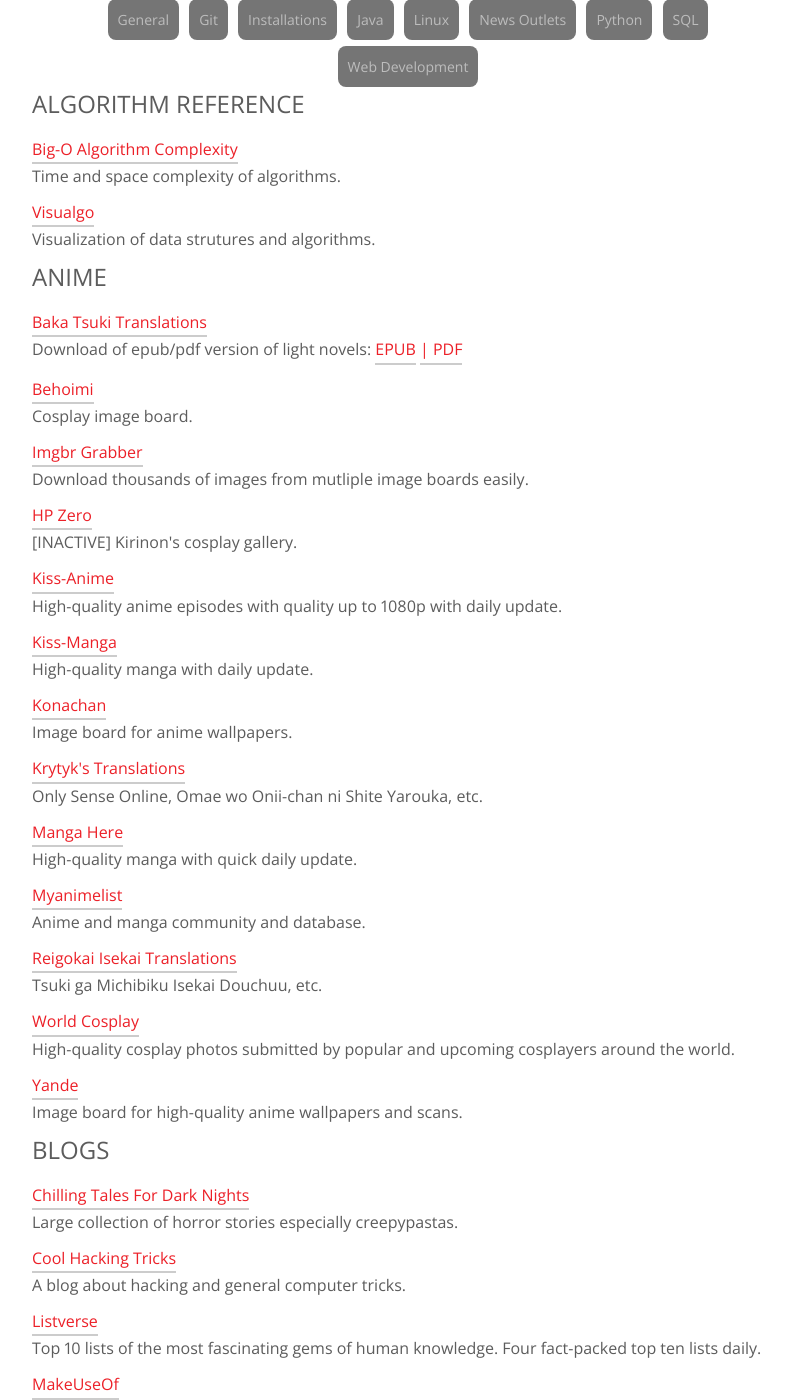
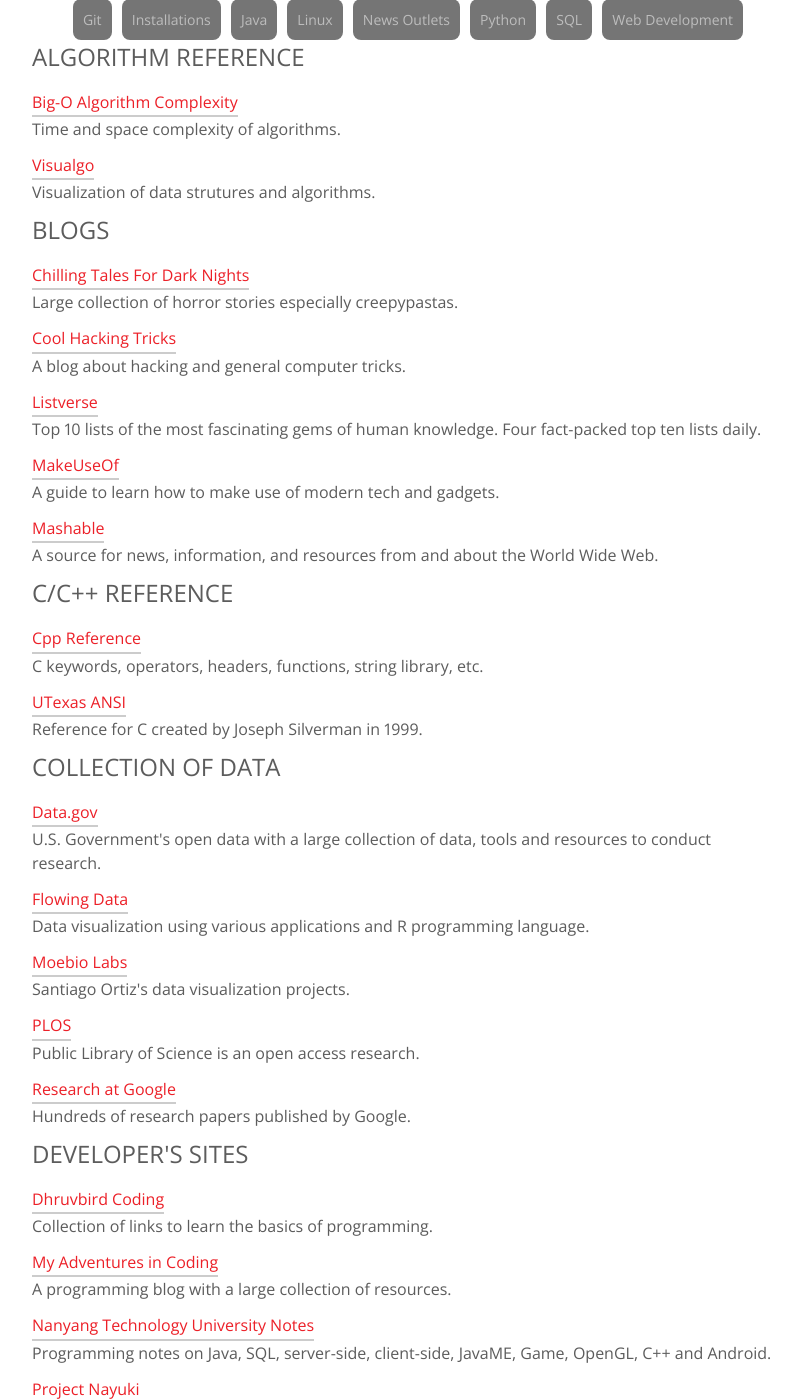
Before and after one commit to hmly/hmly.github.io, a Jekyll site: the page built from references.html, in a window 1280 px wide and 1400 px high, scrolled down 284 px. Shown: the whole window, without its empty margins (232-1033 px from the left). Built offline with Jekyll 4.4.1, drawn with Linux system fonts in a browser that asks for light colours.

Commit message:
Update references

```diff
--- a/references.html
+++ b/references.html
@@ -7,7 +7,6 @@ permalink: /references/
 
 <div id="all-elements">
     <div class="text-block">Algorithm</div>
-    <div class="text-block">Anime</div>
     <div class="text-block">Blogs</div>
     <div class="text-block">C/C++</div>
     <div class="text-block">Collection of Data</div>
@@ -33,50 +32,6 @@ permalink: /references/
 
         <b><a href="http://visualgo.net/">Visualgo</a></b>
         <p>Visualization of data strutures and algorithms.</p>
-    </div>
-    <div class="col">
-        <h3>ANIME</h3>
-        <b><a href="http://www.baka-tsuki.org/forums/viewtopic.php?f=44&t=4964">Baka Tsuki Translations</a></b>
-        <p>Download of epub/pdf version of light novels:
-            <a href="http://ln.m-chan.org/v3/index.php">EPUB</a>
-            <a href="https://www.mediafire.com/?6a6tgxa6o18vk#6a6tgxa6o18vk"> | PDF</a>
-        </p>
-
-        <b><a href="http://behoimi.org/post">Behoimi</a></b>
-        <p>Cosplay image board.</p>
-
-        <b><a href="https://github.com/bionus/imgbrd-grabber">Imgbr Grabber</a></b>
-        <p>Download thousands of images from mutliple image boards easily.</p>
-
-        <b><a href="http://kirinon.exblog.jp/page/1/">HP Zero</a></b>
-        <p>[INACTIVE] Kirinon's cosplay gallery.</p>
-
-        <b><a href="http://kissanime.com/">Kiss-Anime</a></b>
-        <p>High-quality anime episodes with quality up to 1080p with daily update.</p>
-
-        <b><a href="http://kissmanga.com/">Kiss-Manga</a></b>
-        <p>High-quality manga with daily update.</p>
-
-        <b><a href="http://konachan.com/post">Konachan</a></b>
-        <p>Image board for anime wallpapers.</p>
-
-        <b><a href="http://krytykal.org/">Krytyk's Translations</a></b>
-        <p>Only Sense Online, Omae wo Onii-chan ni Shite Yarouka, etc.</p>
-
-        <b><a href="http://www.mangahere.co/">Manga Here</a></b>
-        <p>High-quality manga with quick daily update.</p>
-
-        <b><a href="http://myanimelist.net/">Myanimelist</a></b>
-        <p>Anime and manga community and database.</p>
-
-        <b><a href="https://isekailunatic.wordpress.com/">Reigokai Isekai Translations</a></b>
-        <p>Tsuki ga Michibiku Isekai Douchuu, etc.</p>
-
-        <b><a href="http://worldcosplay.net/">World Cosplay</a></b>
-        <p>High-quality cosplay photos submitted by popular and upcoming cosplayers around the world.</p>
-
-        <b><a href="https://yande.re/post">Yande</a></b>
-        <p>Image board for high-quality anime wallpapers and scans.</p>
     </div>
     <div class="col">
         <h3>BLOGS</h3>
```
